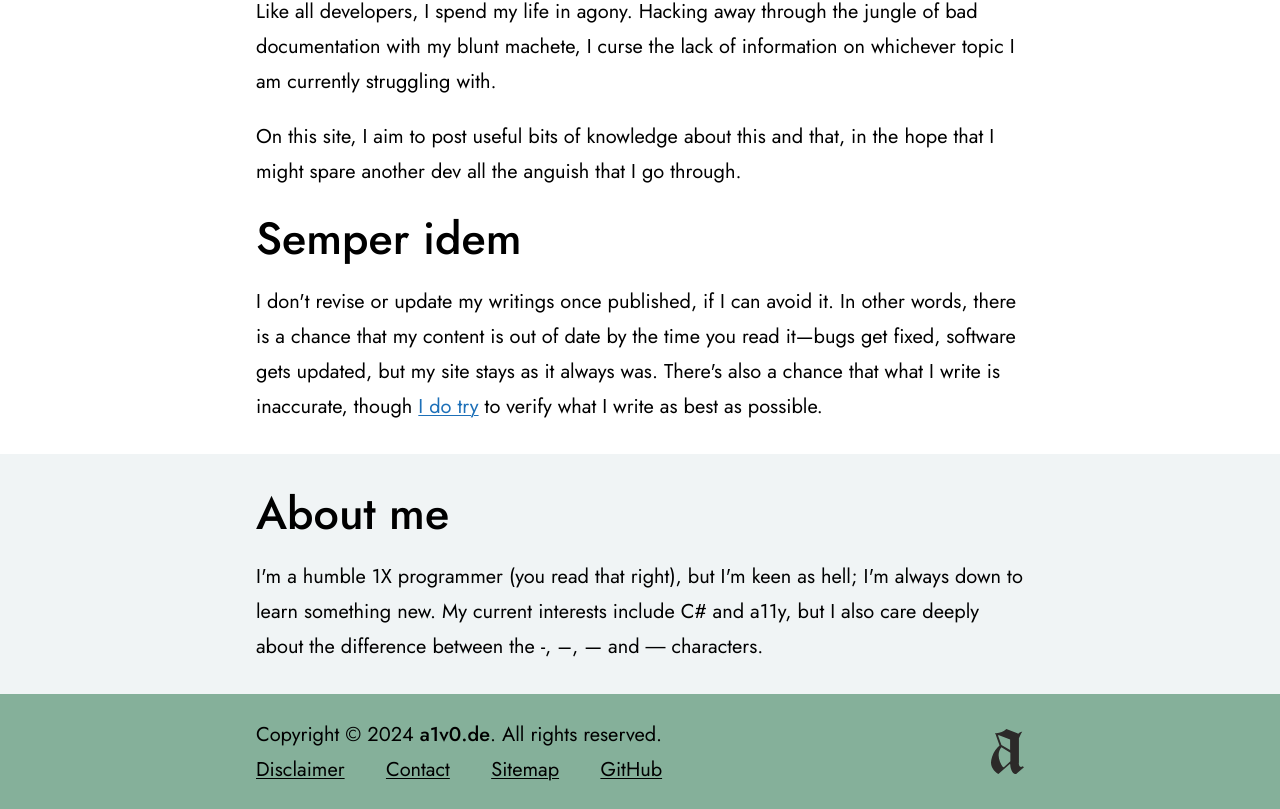
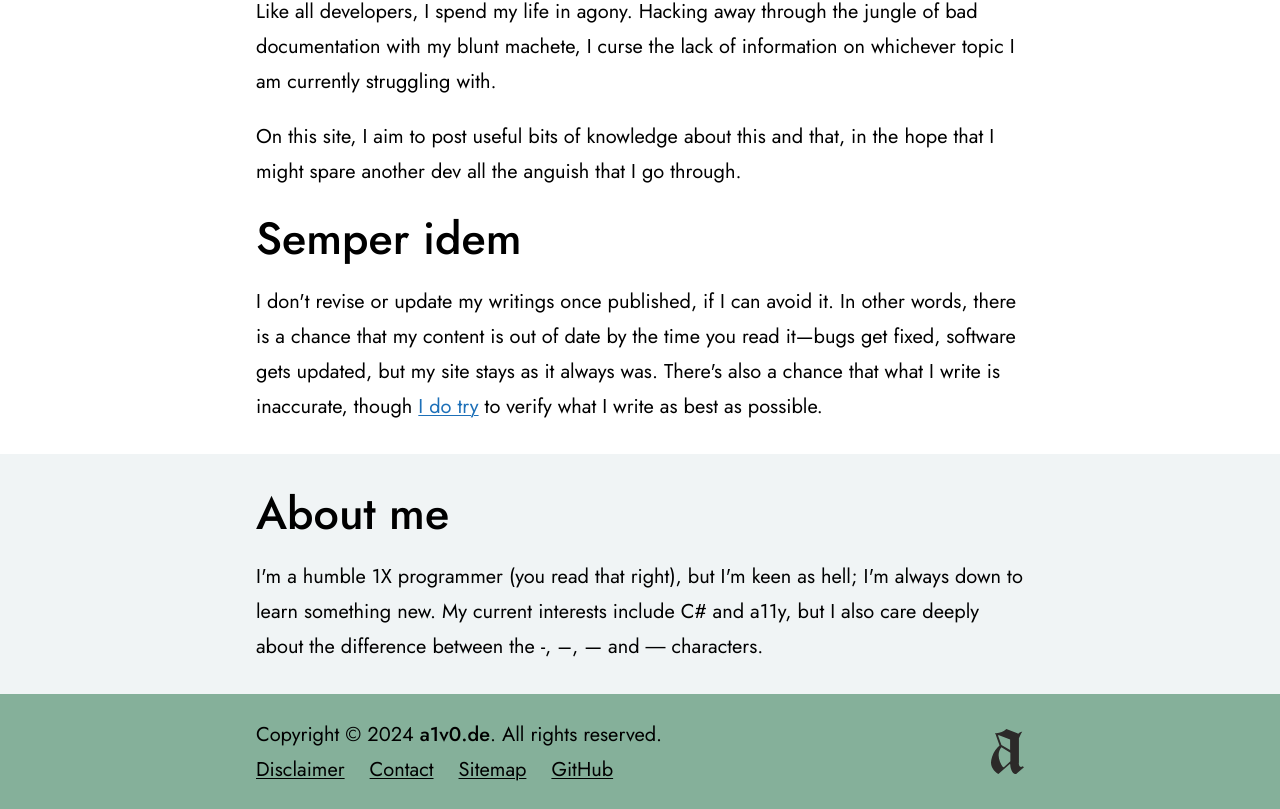
Before and after one commit to a1v0/a1v0.de, a Next.js app: page / in a window 1280 px wide. Shown: the part 516-1325 px from the top of the page. Built offline with nearby package versions, Linux system fonts and the light colour scheme.

Commit message:
Repair clunky flex layout in footer

```diff
--- a/components/Footer.tsx
+++ b/components/Footer.tsx
@@ -6,24 +6,24 @@ function Footer() {
 	return (
 		<footer className="bg-brand-colour py-2 [&_a]:text-text-dark ">
 			<div className="clear-gutters flex items-center justify-between">
-				<section className="flex flex-col">
+				<section className="flex grow-[3] flex-col">
 					<p className="m-0">
 						Copyright &copy; {new Date().getFullYear()}{" "}
 						<strong className="font-medium">a1v0.de</strong>. All
 						rights reserved.
 					</p>
 					<nav aria-label="Footer">
-						<ul className="flush m-0 flex justify-between">
-							<li>
+						<ul className="flush m-0 flex">
+							<li className="m-0 pr-5">
 								<Link href="/disclaimer">Disclaimer</Link>
 							</li>
-							<li>
+							<li className="m-0 pr-5">
 								<Link href="/contact">Contact</Link>
 							</li>
-							<li>
+							<li className="m-0 pr-5">
 								<Link href="/sitemap.xml">Sitemap</Link>
 							</li>
-							<li>
+							<li className="m-0 pr-5">
 								<Link href="https://github.com/a1v0/">
 									GitHub
 								</Link>
@@ -31,7 +31,9 @@ function Footer() {
 						</ul>
 					</nav>
 				</section>
-				<Logo classNames="h-9 my-5" />
+				<div className="flex grow-[2] justify-end">
+					<Logo classNames="h-9 my-5" />
+				</div>
 			</div>
 		</footer>
 	);
```
